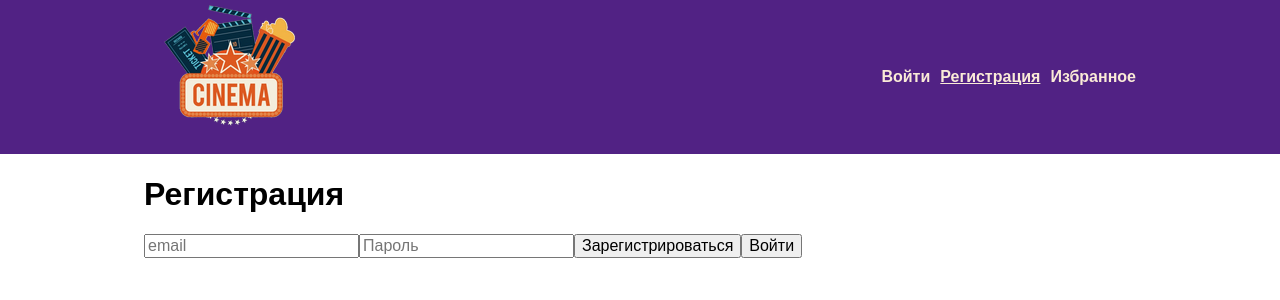
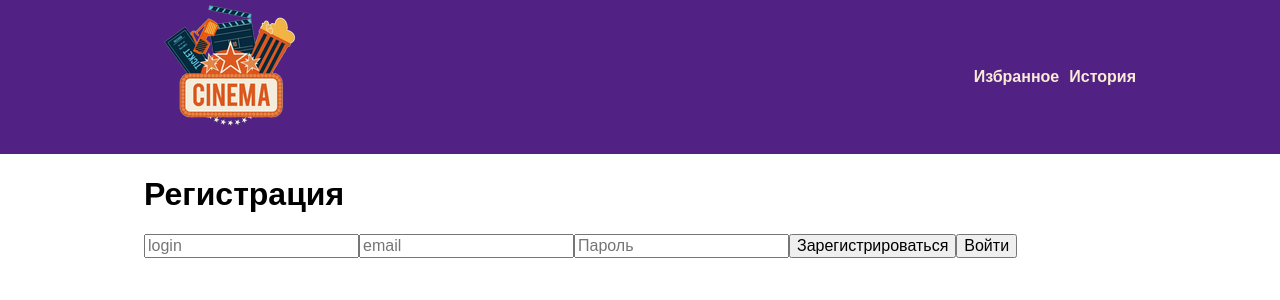
Before and after one commit to AnnaKuOl/aston-react-project, a React (Create React App) app: page /registration in a window 1280 px wide. Shown: the top 300 px of the page. Built offline with nearby package versions, Linux system fonts and the light colour scheme.

Commit message:
add changes to reistration, add private route

```diff
--- a/src/App.tsx
+++ b/src/App.tsx
@@ -7,6 +7,8 @@ import { SinglePage } from './pages/SinglePage';
 import { LoginPage } from './pages/LoginPage';
 import { NotFoundPage } from './pages/NotFoundPage';
 import { RegistrationPage } from './pages/RegistrationPage';
+import { PrivateRoute } from './hoc/PrivateRoute';
+import { HistoryPage } from './pages/HistoryPage';
 
 function App() {
   return (
@@ -16,7 +18,22 @@ function App() {
         <Route path="movie/:id" element={<SinglePage />} />
         <Route path="sigin" element={<LoginPage />} />
         <Route path="registration" element={<RegistrationPage />} />
-        <Route path="favorite" element={<FavoritePage />} />
+        <Route
+          path="favorite"
+          element={
+            <PrivateRoute>
+              <FavoritePage />
+            </PrivateRoute>
+          }
+        />
+        <Route
+          path="history"
+          element={
+            <PrivateRoute>
+              <HistoryPage />
+            </PrivateRoute>
+          }
+        />
         <Route path="*" element={<NotFoundPage />} />
       </Route>
     </Routes>
--- a/src/components/Header/Header.tsx
+++ b/src/components/Header/Header.tsx
@@ -3,6 +3,7 @@ import { NavLink } from 'react-router-dom';
 import logo from './logo.png';
 import s from './index.module.css';
 export function Header() {
+  const isAuth = true; //временная реализация до полной реализации авторизации
   return (
     <header className={s.header}>
       <div className={`${s.wrapper} container`}>
@@ -10,15 +11,25 @@ export function Header() {
           <img src={logo} alt="Логотип" />
         </NavLink>
         <nav className={s.navigation}>
+          {isAuth ? (
+            <>
+              <NavLink to="/favorite" className={s.link}>
+                Избранное
+              </NavLink>
+              <NavLink to="/history" className={s.link}>
+                История
+              </NavLink>
+            </>
+          ) : (
+            <>
               <NavLink to="/sigin" className={s.link}>
                 Войти
               </NavLink>
               <NavLink to="/registration" className={s.link}>
                 Регистрация
               </NavLink>
-          <NavLink to="/favorite" className={s.link}>
-            Избранное
-          </NavLink>
+            </>
+          )}
         </nav>
       </div>
     </header>
--- a/src/components/Login/Login.tsx
+++ b/src/components/Login/Login.tsx
@@ -30,9 +30,8 @@ export const Login = () => {
   } = useForm<User>({ mode: 'onBlur' });
   const navigate = useNavigate();
 
-  const sendRegisterApi: SubmitHandler<User> = (data) => {
+  const sendRegisterLS: SubmitHandler<User> = (data) => {
     const usersLS = localStorage.getItem(LS_USERS_KEY);
-    console.log('usersLS: ', usersLS);
 
     if (usersLS) {
       const users = JSON.parse(usersLS || '');
@@ -76,7 +75,7 @@ export const Login = () => {
   });
 
   return (
-    <Form title="Войти" handleFormSubmit={handleSubmit(sendRegisterApi)}>
+    <Form title="Войти" handleFormSubmit={handleSubmit(sendRegisterLS)}>
       <input {...emailRegister} id="email" type="text" placeholder="email" />
       {errors?.email && (
         <p className="errorMessage">{errors?.email?.message}</p>
@@ -92,7 +91,7 @@ export const Login = () => {
         <p className="errorMessage">{errorLogin?.password}</p>
       )}
 
-      <Button onClick={handleSubmit(sendRegisterApi)}>Войти</Button>
+      <Button onClick={handleSubmit(sendRegisterLS)}>Войти</Button>
       <Button onClick={handleClickRegisterButton}>Зарегистрироваться</Button>
     </Form>
   );
--- a/src/components/Registration/Registration.tsx
+++ b/src/components/Registration/Registration.tsx
@@ -4,6 +4,7 @@ import { useNavigate } from 'react-router-dom';
 
 import {
   EMAIL_REGEXP,
+  LOGIN_REGEXP,
   PASSWORD_REGEXP,
   VALIDATE_CONFIG,
 } from '../../utils/const';
@@ -19,9 +20,9 @@ export const Registration = () => {
   type User = {
     password: string;
     email: string;
+    login: string;
   };
-  const sendRegisterApi: SubmitHandler<User> = (data) => {
-    console.log(data);
+  const sendRegisterLS: SubmitHandler<User> = (data) => {
     const users = localStorage.getItem('users');
     if (users) {
       const updateUsers = [...JSON.parse(users)];
@@ -57,9 +58,23 @@ export const Registration = () => {
       message: VALIDATE_CONFIG.passwordMessage,
     },
   });
+  const loginRegister = register('login', {
+    required: {
+      value: true,
+      message: VALIDATE_CONFIG.requiredMessage,
+    },
+    pattern: {
+      value: LOGIN_REGEXP,
+      message: VALIDATE_CONFIG.loginMessage,
+    },
+  });
 
   return (
-    <Form title="Регистрация" handleFormSubmit={handleSubmit(sendRegisterApi)}>
+    <Form title="Регистрация" handleFormSubmit={handleSubmit(sendRegisterLS)}>
+      <input {...loginRegister} id="login" type="text" placeholder="login" />
+      {errors?.login && (
+        <p className="errorMessage">{errors?.login?.message}</p>
+      )}
       <input {...emailRegister} id="email" type="text" placeholder="email" />
       {errors?.email && (
         <p className="errorMessage">{errors?.email?.message}</p>
@@ -71,9 +86,7 @@ export const Registration = () => {
         <p className="errorMessage">{errors?.password?.message}</p>
       )}
 
-      <Button onClick={handleSubmit(sendRegisterApi)}>
-        Зарегистрироваться
-      </Button>
+      <Button onClick={handleSubmit(sendRegisterLS)}>Зарегистрироваться</Button>
       <Button onClick={handleClickLoginButton}>Войти</Button>
     </Form>
   );
--- a/src/components/index.js
+++ b/src/components/index.js
@@ -2,7 +2,6 @@ export * from './Card/Card';
 export * from './CardList/CardList';
 export * from './Header/Header';
 export * from './Layout/Layout';
-export * from './SearchInput/SearchInput';
 export * from './Search/Search';
 export * from './Form/Form';
 export * from './Login/Login';
--- /dev/null
+++ b/src/hoc/PrivateRoute.tsx
@@ -0,0 +1,15 @@
+import { Navigate, useLocation } from 'react-router-dom';
+type Props = {
+  children: JSX.Element;
+};
+
+export function PrivateRoute({ children }: Props) {
+  const location = useLocation();
+  const isAuth = true;
+
+  if (!isAuth) {
+    return <Navigate to="/sigin" state={{ from: location }} />;
+  }
+
+  return children;
+}
--- /dev/null
+++ b/src/pages/HistoryPage.tsx
@@ -0,0 +1,3 @@
+export function HistoryPage() {
+  return <div>История поиска</div>;
+}
--- a/src/redux/usersSlice.ts
+++ b/src/redux/usersSlice.ts
@@ -3,7 +3,6 @@ import { createSlice } from '@reduxjs/toolkit';
 interface User{
     login: string;
     email?: string;
-    id: string;
     password: string;
     favoriteMovies: Array<string>;
     history: Array<string>;
@@ -20,17 +19,15 @@ const usersSlice = createSlice({
         {
           login: action.payload.login,
           email: action.payload.email,
-          id: action.payload.id,
           password: action.payload.password,
           favoriteMovies: action.payload.favoriteMovies,
           history: action.payload.history,
 
         }
       );
-
     },
     removeUser(state, action) {
-      state.filter(user=> user.id !== action.payload.id);
+      state.filter(user=> user.email !== action.payload.email);
     }
   }
 });
--- a/src/utils/const.ts
+++ b/src/utils/const.ts
@@ -2,10 +2,13 @@ export const API_KEY:string = 'k_c8j6yzuq';
 export const EMAIL_REGEXP =
   /^(([^<>()[\]\\.,;:\s@"]+(\.[^<>()[\]\\.,;:\s@"]+)*)|(".+"))@((\[[0-9]{1,3}\.[0-9]{1,3}\.[0-9]{1,3}\.[0-9]{1,3}])|(([a-zA-Z\-0-9]+\.)+[a-zA-Z]{2,}))$/;
 export const PASSWORD_REGEXP = /^(?=.*[A-Za-z])(?=.*\d)[A-Za-z\d]{8,}$/;
+export const LOGIN_REGEXP = /^(?=.*[A-Za-z])(?=.*\d)[A-Za-z\d]{4,}$/;
 export const VALIDATE_CONFIG = {
   requiredMessage: 'Поле обязательно к заполнению',
+  loginMessage: 'Логин должен содержать минимум четыре символа латинского алфавита',
   emailMessage: 'Email не соотвествует формату электронной почты',
   passwordMessage:
     'Пароль должен содержать минимум восемь символов, одну букву латинского алфавита и одну цифру',
 };
+
 export const LS_USERS_KEY= 'users';
```
Lines whose indentation alone changed are shown as unchanged.
